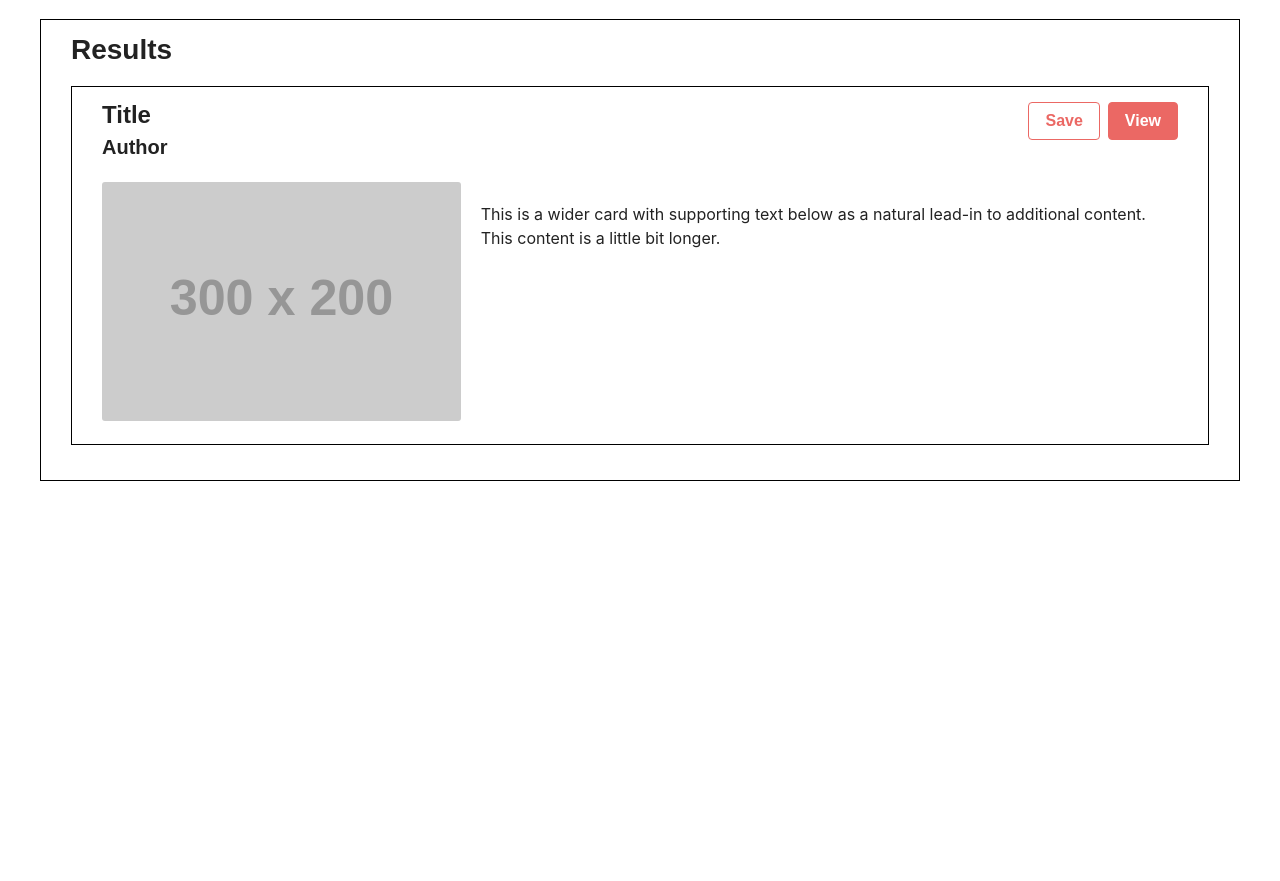
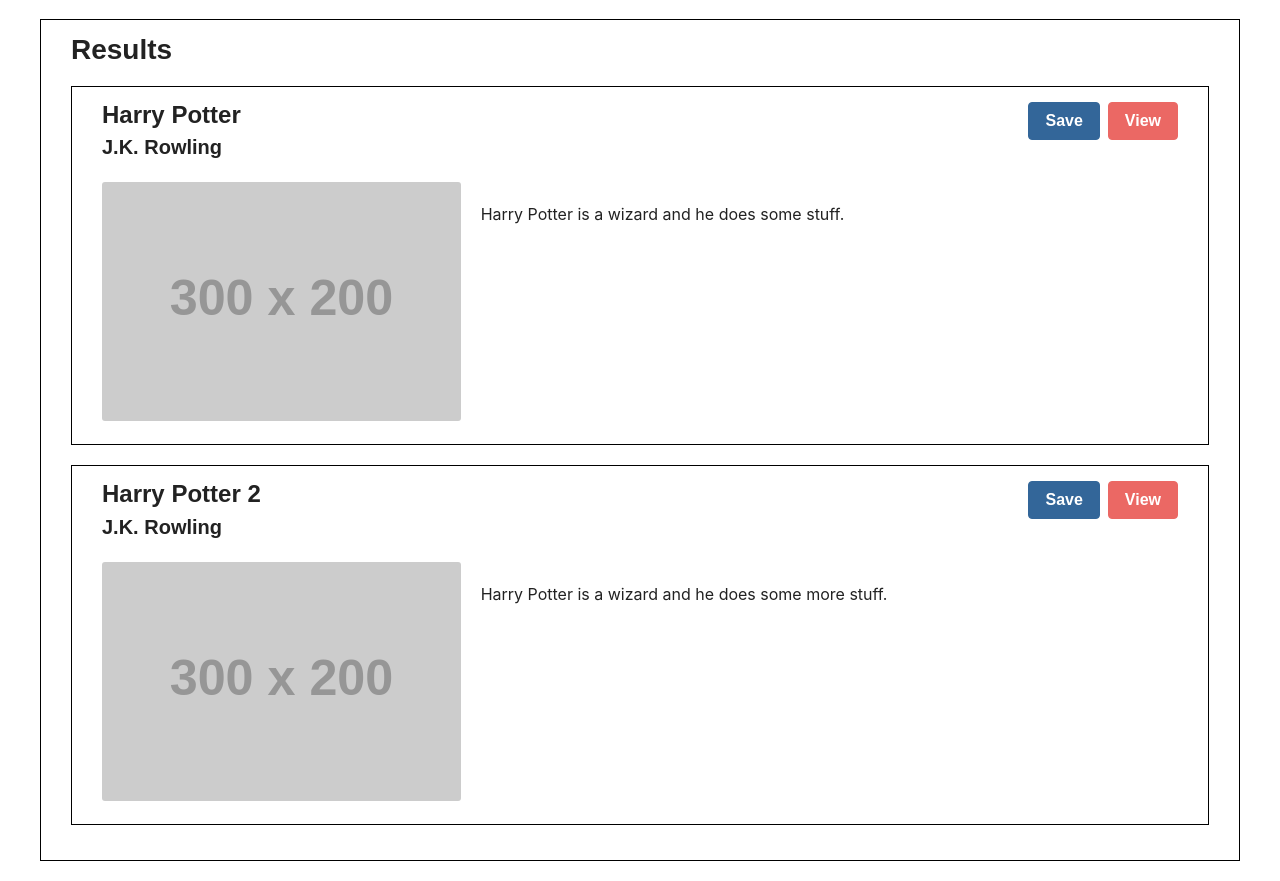
Before and after one commit to ryangautier1/GoogleBookSearch, a React (Create React App) app in the folder client/: page / in a window 1280 px wide. Shown: the part 662-1543 px from the top of the page. Before the commit the page ends 1163 px from the top, so only its background shows below. Built offline with nearby package versions, Linux system fonts and the light colour scheme; a web font is replaced by a local one.

Commit message:
use props in search result

```diff
--- a/client/src/components/ResultWrapper/index.js
+++ b/client/src/components/ResultWrapper/index.js
@@ -2,13 +2,31 @@ import React from 'react';
 import './style.css';
 import SearchResult from '../SearchResult';
 
+const results = [
+  {
+    key: 1,
+    title: "Harry Potter",
+    author: "J.K. Rowling",
+    image: "https://via.placeholder.com/300x200",
+    info: "Harry Potter is a wizard and he does some stuff."
+  },
+  {
+    key: 2,
+    title: "Harry Potter 2",
+    author: "J.K. Rowling",
+    image: "https://via.placeholder.com/300x200",
+    info: "Harry Potter is a wizard and he does some more stuff."
+  }
+]
 
 
 function ResultsWrapper() {
   return (
     <div className="results-wrapper">
       <h3>Results</h3>
-      <SearchResult />
+      {results.map(item => {return(
+        <SearchResult {...item} />
+      )})}
     </div>
   )
 }
--- a/client/src/components/SearchForm/index.js
+++ b/client/src/components/SearchForm/index.js
@@ -8,10 +8,10 @@ function SearchForm() {
       <h3>Book Search</h3>
       <form>
         <div className="form-group">
-          <label for="search-input">Book</label>
-          <input type="email" class="form-control" id="search-input" aria-describedby="search-input"></input>
+          <label htmlFor="search-input">Book</label>
+          <input type="email" className="form-control" id="search-input" aria-describedby="search-input"></input>
         </div>
-        <button type="submit" class="btn btn-primary">Submit</button>
+        <button type="submit" className="btn btn-primary">Submit</button>
       </form>
     </div>
   )
--- a/client/src/components/SearchResult/index.js
+++ b/client/src/components/SearchResult/index.js
@@ -1,21 +1,21 @@
 import React from 'react';
 import './style.css';
 
-function SearchResult() {
+function SearchResult(props) {
   return (
     <div className="search-result">
-      <button type="button" class="float-right btn btn-primary">View</button>
-      <button type="button" class="float-right btn btn-outline-primary mr-2">Save</button>
-      <h4>Title</h4>
-      <h5>Author</h5>
+      <button type="button" className="float-right btn btn-primary">View</button>
+      <button type="button" className="float-right btn btn-info mr-2">Save</button>
+      <h4>{props.title}</h4>
+      <h5>{props.author}</h5>
       <div className="mt-4 mb-2">
         <div className="row no-gutters">
           <div className="col-md-4">
-            <img src="https://via.placeholder.com/300x200" className="card-img" alt="alt" />
+            <img src={props.image} className="card-img" alt={props.title} />
           </div>
           <div className="col-md-8">
             <div className="card-body">
-              <p className="card-text">This is a wider card with supporting text below as a natural lead-in to additional content. This content is a little bit longer.</p>
+              <p className="card-text">{props.info}</p>
             </div>
           </div>
         </div>
```
